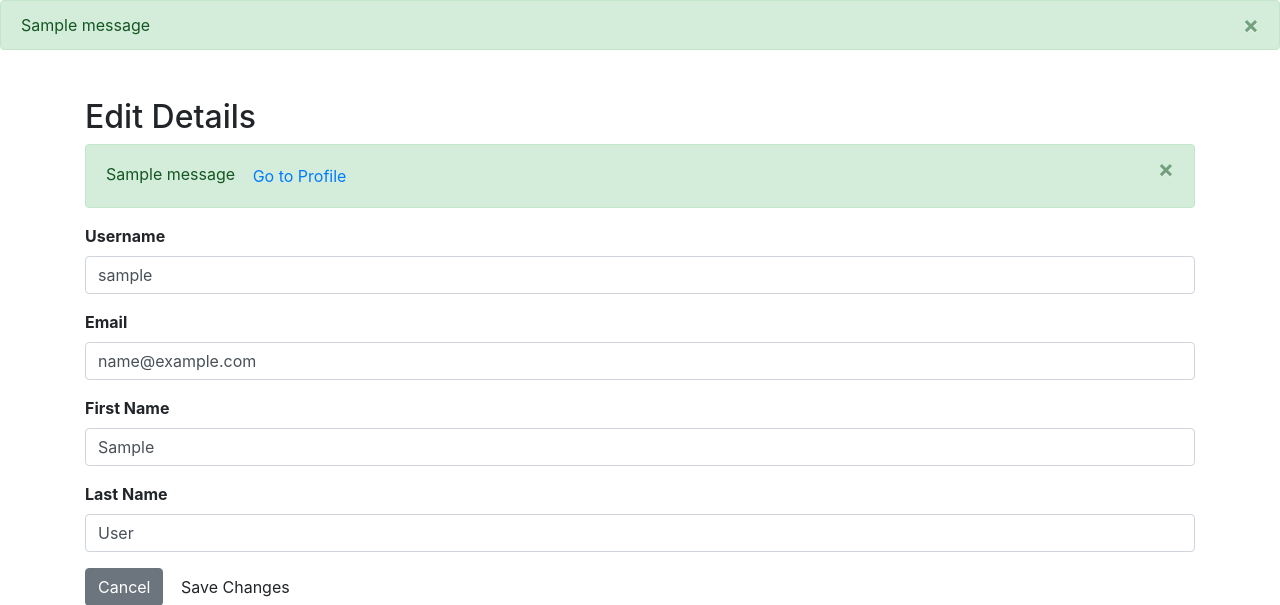
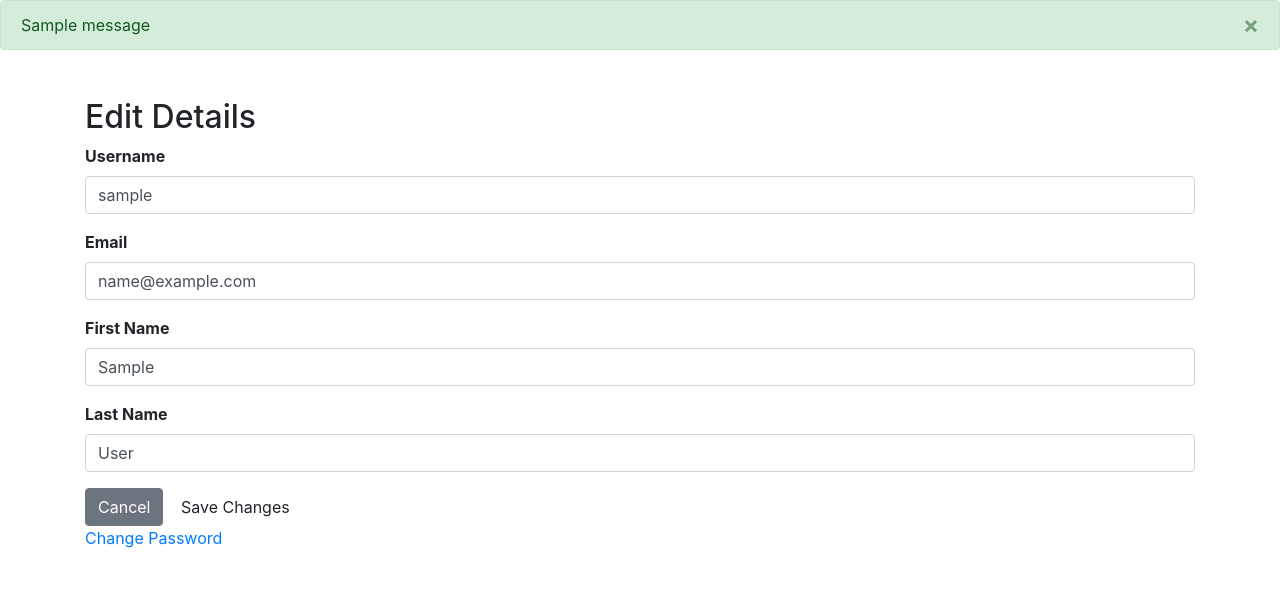
Before and after one commit to Faysal-Ahmed-Aweys/Delight-Restaurant-, a Django app: page /accounts/edit_profile/1/ in a window 1280 px wide. Shown: the part 56-661 px from the top of the page. Run offline with Django 5.2, Linux system fonts and the light colour scheme; a user stored in the database is signed in; tables that the repository leaves empty hold one stand-in row (values such as "Sample post"); one stand-in notice (Sample message) is shown; some libraries are stand-ins or nearby versions.

Commit message:
Tidy up templates and add comments

```diff
--- a/accounts/templates/delete_account_confirmation.html
+++ b/accounts/templates/delete_account_confirmation.html
@@ -1,4 +1,5 @@
 {% extends "base.html" %}
+
 {% block title %}Delete Account Confirmation Page{% endblock title %}
 
 {% block content %}
--- a/accounts/templates/edit_details.html
+++ b/accounts/templates/edit_details.html
@@ -6,18 +6,7 @@
 <div class="container mt-5 content-container">
     <h2>Edit Details</h2>
 
-    {% if messages %}
-        <div class="alert alert-success alert-dismissible fade show" role="alert">
-            {% for message in messages %}
-                {{ message }}
-            {% endfor %}
-            <a href="{% url 'profile' %}" class="btn btn-link">Go to Profile</a>
-            <button type="button" class="close" data-dismiss="alert" aria-label="Close">
-                <span aria-hidden="true">&times;</span>
-            </button>
-        </div>
-    {% endif %}
-
+    <!-- edit details form  -->
     <form method="post">
         {% csrf_token %}
         <div class="form-group">
@@ -67,6 +56,8 @@
         <a href="{% url 'profile' %}" class="btn btn-secondary">Cancel</a>
         <button type="submit" class="btn bg-navy">Save Changes</button>
     </form>
+
+    <!-- change password link -->
     <a href="{% url 'account_change_password' %}">Change Password</a>
 </div>
 {% endblock content %}
--- a/accounts/templates/profile.html
+++ b/accounts/templates/profile.html
@@ -1,7 +1,9 @@
 {% extends "base.html" %}
+
 {% block title %}Profile Page{% endblock title %}
 
 {% block content %}
+<!-- user account section -->
 <div class=" my-5">
     <div class="card mb-4">
         <div class="card-body">
@@ -23,6 +25,7 @@
     </div>
 </div>
 
+<!-- reservations section -->
 <div class="card">
     <div class="card-body">
         <h2>Reservations</h2>
--- a/menu/templates/add_menu_item.html
+++ b/menu/templates/add_menu_item.html
@@ -1,6 +1,5 @@
 {% extends "base.html" %}
 {% block title %}Add Menu Item{% endblock title %}
-{% load static %}
 
 {% block content %}
 <div class="container my-5">
--- a/menu/templates/delete_menu_item.html
+++ b/menu/templates/delete_menu_item.html
@@ -1,6 +1,5 @@
 {% extends "base.html" %}
 {% block title %}Delete Menu Item{% endblock title %}
-{% load static %}
 
 {% block content %}
 <div class="container my-5">
--- a/reservations/templates/cancel_reservation_confirmation.html
+++ b/reservations/templates/cancel_reservation_confirmation.html
@@ -1,5 +1,7 @@
 {% extends "base.html" %}
+
 {% block title %}Cancel Reservation{% endblock title %}
+
 {% block content %}
 <div class="container content-container">
     <h2>Cancel Reservation</h2>
--- a/reservations/templates/delete_reservation_confirmation.html
+++ b/reservations/templates/delete_reservation_confirmation.html
@@ -1,5 +1,7 @@
 {% extends "base.html" %}
+
 {% block title %}Delete Reservation{% endblock title %}
+
 {% block content %}
 <div class="container content-container">
     <h2>Delete Reservation</h2>
--- a/reservations/templates/edit_reservation.html
+++ b/reservations/templates/edit_reservation.html
@@ -1,5 +1,7 @@
 {% extends "base.html" %}
+
 {% block title %}Edit Reservation{% endblock title %}
+
 {% block content %}
     <section class="container my-5">
         <div class="row">
--- a/reservations/templates/reservations_management.html
+++ b/reservations/templates/reservations_management.html
@@ -35,7 +35,7 @@
         </div>
     </form>
 
-
+    <!-- reservations table -->
     <table class="table table-bordered table-striped">
         <thead class="thead-dark">
             <tr>
--- a/reservations/templates/reserve.html
+++ b/reservations/templates/reserve.html
@@ -1,4 +1,5 @@
 {% extends 'base.html' %}
+
 {% block title %}Reservations Page{% endblock %}
 
 {% block content %}
--- a/staff/templates/staff_dashboard.html
+++ b/staff/templates/staff_dashboard.html
@@ -1,6 +1,5 @@
-<!-- staff_dashboard.html -->
 {% extends "base.html" %}
-{% load static %}
+
 
 {% block title %}Staff Dashboard{% endblock title %}
 
```
